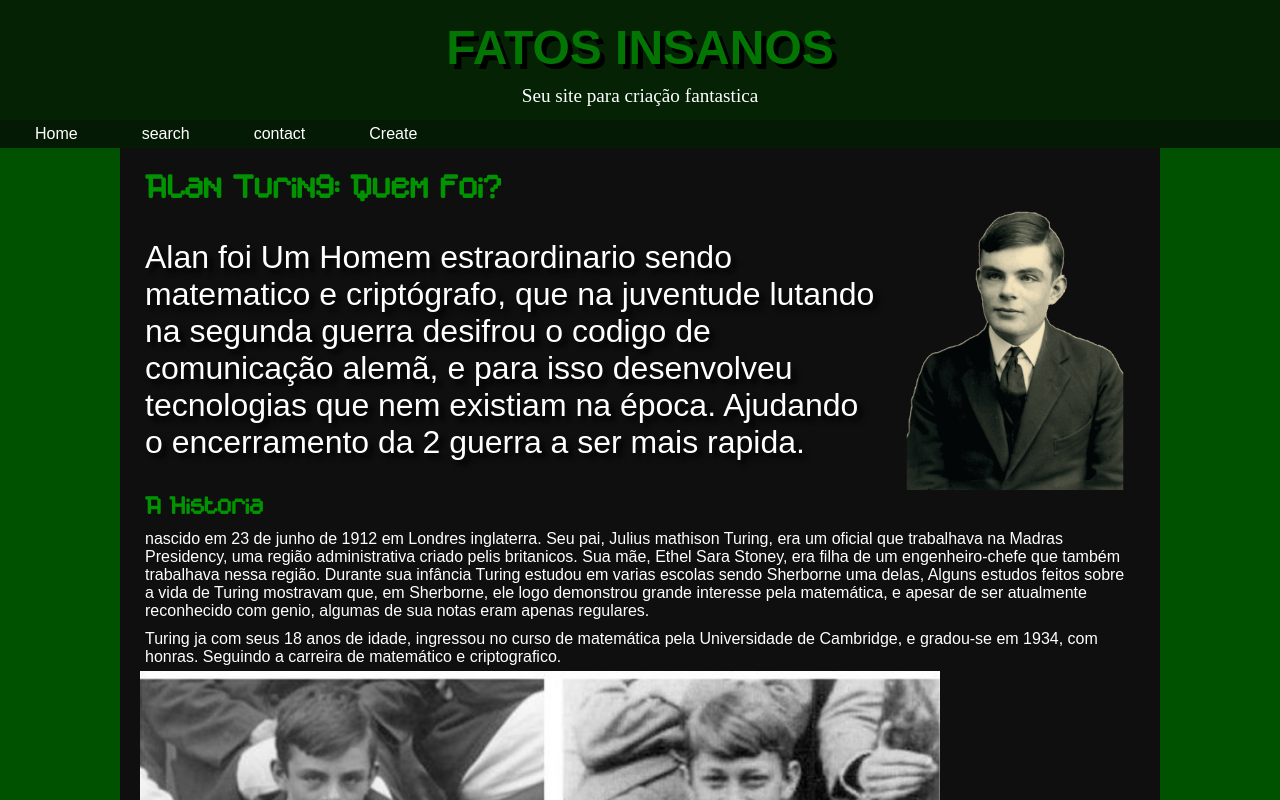
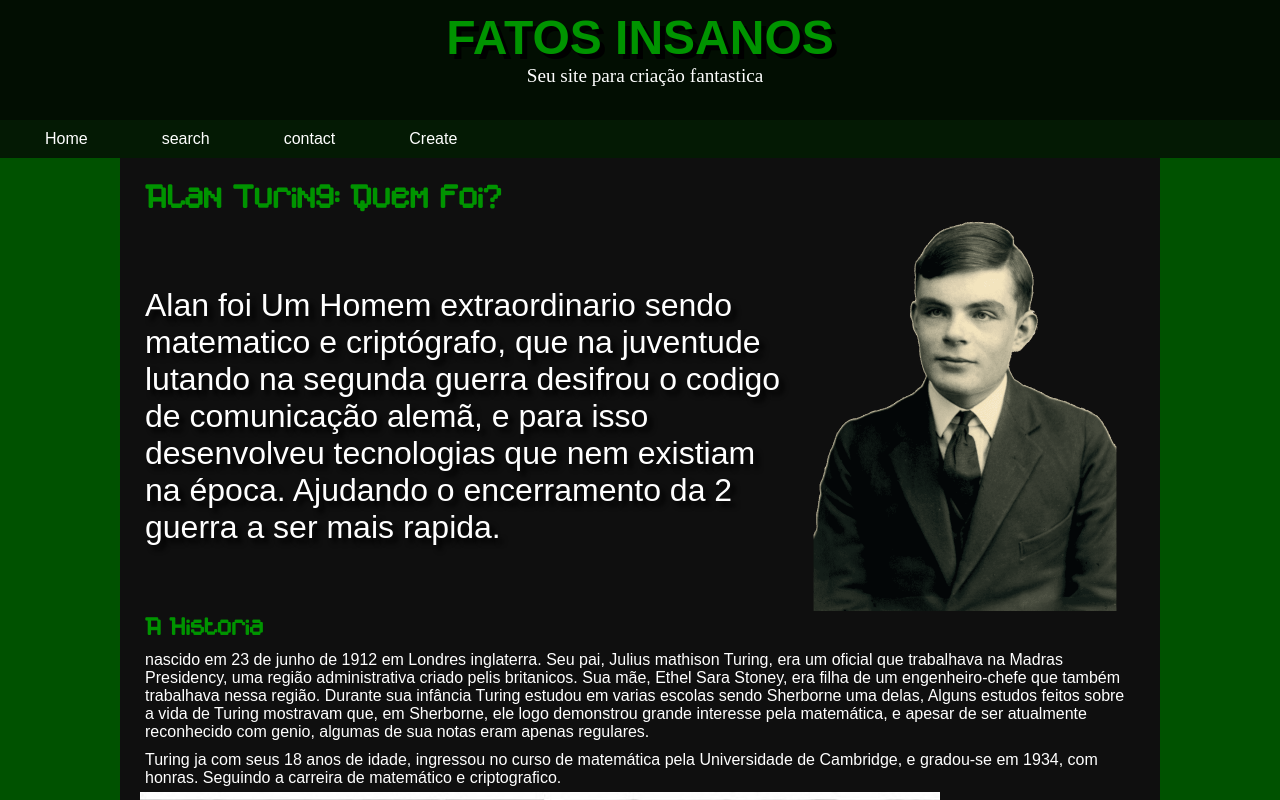
Before and after one commit to MatheusFelipeFreire/Projeto-Turing, a plain HTML site: page index.html in a window 1280 px wide. Shown: the top 800 px of the page. Drawn offline with Linux system fonts and the light colour scheme; a web font is replaced by a local one.

Commit message:
atualizaçoes novas

```diff
--- a/index.html
+++ b/index.html
@@ -6,6 +6,7 @@
     <title>Fatos Insanos</title>
     <link rel="shortcut icon" href="imagens/computador.png" type="image/x-icon">
     <link rel="stylesheet" href="style.css">
+
 </head>
 <body>
 
@@ -27,8 +28,12 @@
         </div>
         <div class="esquerda">
 
-            <p>Alan foi Um Homem estraordinario sendo matematico e criptógrafo, que na juventude lutando na segunda guerra desifrou o codigo de comunicação alemã, e para isso desenvolveu tecnologias que nem existiam na época. Ajudando o encerramento da 2 guerra a ser mais rapida.</p>
-            <img src="./imagens/turing.png" alt="Imagem de Alan Turing" >
+
+                <p>Alan foi Um Homem extraordinario sendo matematico e criptógrafo, que na juventude lutando na segunda guerra desifrou o codigo de comunicação alemã, e para isso desenvolveu tecnologias que nem existiam na época. Ajudando o encerramento da 2 guerra a ser mais rapida.</p>
+
+                    <img src="imagens/turing.png" alt="Imagem de Alan Turing" >
+
+
         </div>
         <h2>A Historia</h2>
         <p>
--- a/style.css
+++ b/style.css
@@ -22,6 +22,7 @@
 
 body{
     background-color: var(--cor2);
+    flex-direction: column;
 
 }
 
@@ -34,10 +35,6 @@ main {
     padding: 20px;
 }
 
-div.esquerda > img{
-    width: 250px
-}
-
 div.esquerda{
     display: flex;
             justify-content: space-between;
@@ -48,6 +45,7 @@ div.esquerda >p{
     font-family: var(--font-destque);
     font-size: 2em;
     text-shadow: 5px 5px 5px black;
+
 }
 
 div.fora > h1{
@@ -79,15 +77,16 @@ main img.kid{
 
 
 header{
-    background-color: #052205;
+    background-color: var(--cor1);
     min-height: 100px;
     padding-top: 20px;
+    padding: 10px;
 }
 
 header > h1{
 
     font-family: var(--font-destque);
-    color: #037503;
+    color: #009400;
     text-align: center;
     font-size: 3em;
     text-shadow: 5px 5px black;
@@ -101,26 +100,24 @@ header > p{
     padding-left: 20px;
     padding-right: 10px;
     margin: auto;
-    padding: 10px;
 
 }
 
 nav{
     background-color: #041a04;
-    padding: 5px;
+    padding: 10px;
 }
 
 nav > a{
     color: white;
     font-family: var(--font-destque);
     text-decoration: none;
-    padding: 5px;
+    padding: 10px;
     margin: 25px;
 
 }
 
 nav > a:hover{
-    padding: 5px;
     background-color: #009400;
     transition-duration: 1s;
 }
@@ -154,6 +151,13 @@ div.video > iframe{
     width:90% ;
     height:90% ;
 }
+
+div.esquerda{
+    width: 100%;
+    height: auto;
+    max-width: 100%;
+}
+
 @media (max-width: 600px) {
 
     div.esquerda > img{
```
